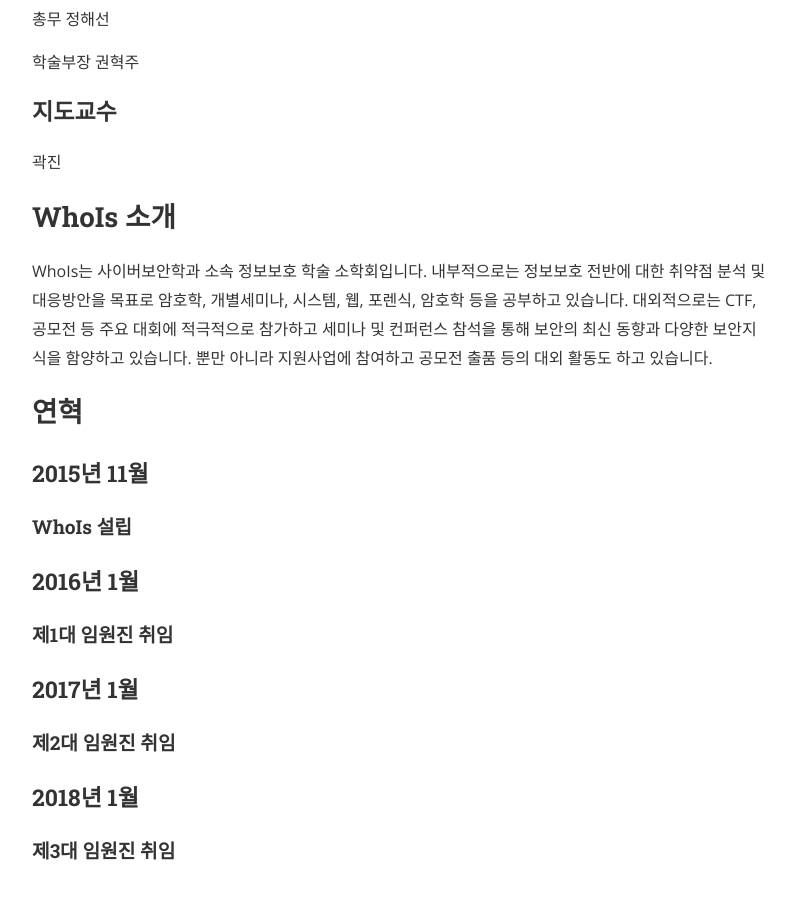
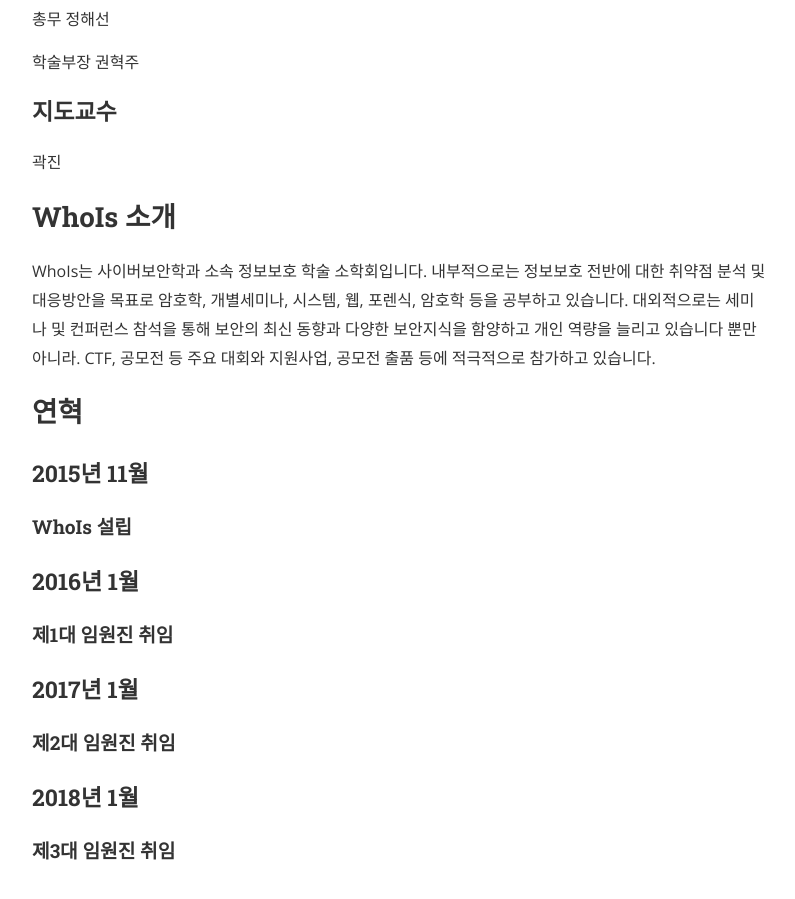
Before and after one commit to ajou-whois/ajou-whois.github.io, a Jekyll site: the page built from about.md, in a window 1280 px wide and 900 px high, scrolled down 797 px. Shown: the whole window, without its empty margins (240-1035 px from the left). Built offline with Jekyll 4.4.1, drawn with Linux system fonts in a browser that asks for light colours; nearby versions of some CDN libraries.

Commit message:
Update about

```diff
--- a/about.md
+++ b/about.md
@@ -28,8 +28,8 @@ permalink: /about/
 
 WhoIs는 사이버보안학과 소속 정보보호 학술 소학회입니다.
 내부적으로는 정보보호 전반에 대한 취약점 분석 및 대응방안을 목표로 암호학, 개별세미나, 시스템, 웹, 포렌식, 암호학 등을 공부하고 있습니다.
-대외적으로는 CTF, 공모전 등 주요 대회에 적극적으로 참가하고 세미나 및 컨퍼런스 참석을 통해 보안의 최신 동향과 다양한 보안지식을 함양하고 있습니다.
-뿐만 아니라 지원사업에 참여하고 공모전 출품 등의 대외 활동도 하고 있습니다.
+대외적으로는 세미나 및 컨퍼런스 참석을 통해 보안의 최신 동향과 다양한 보안지식을 함양하고 개인 역량을 늘리고 있습니다 뿐만 아니라.
+CTF, 공모전 등 주요 대회와 지원사업, 공모전 출품 등에 적극적으로 참가하고 있습니다.
 
 ## 연혁
 
```
